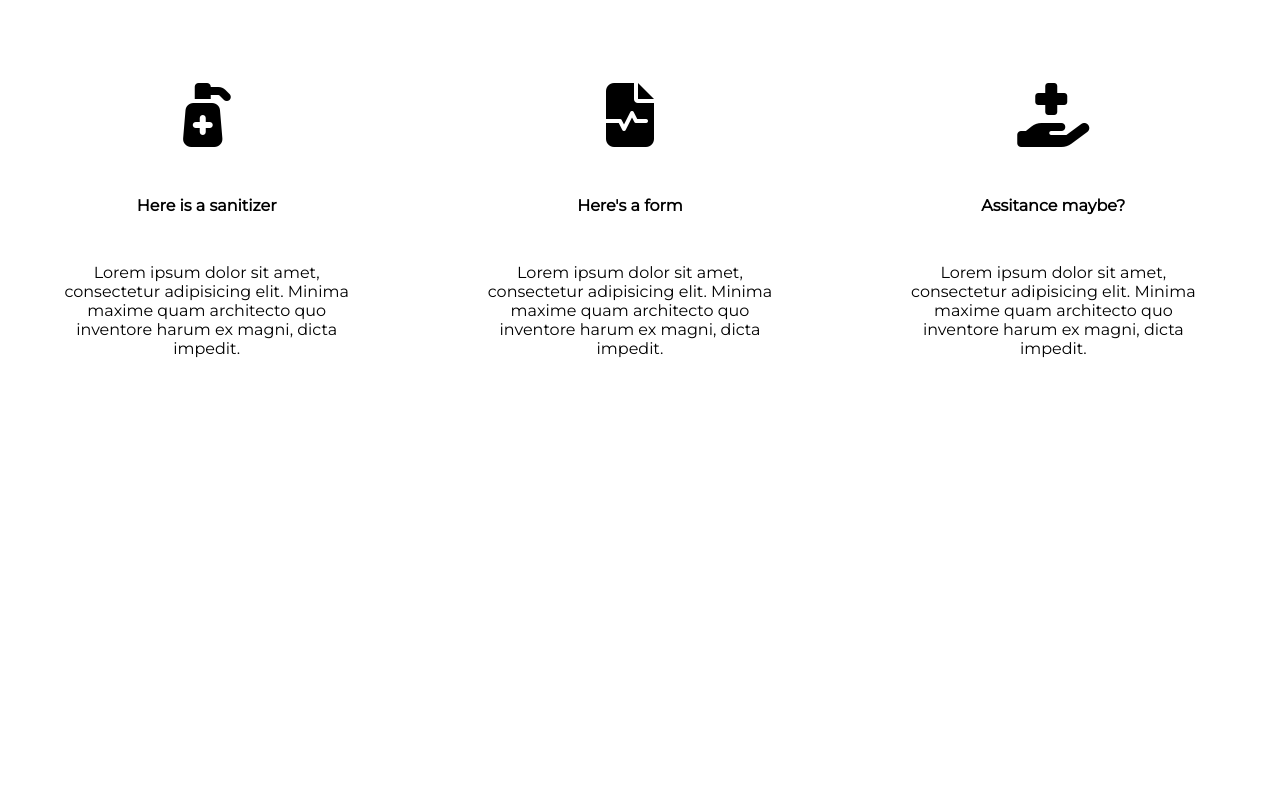
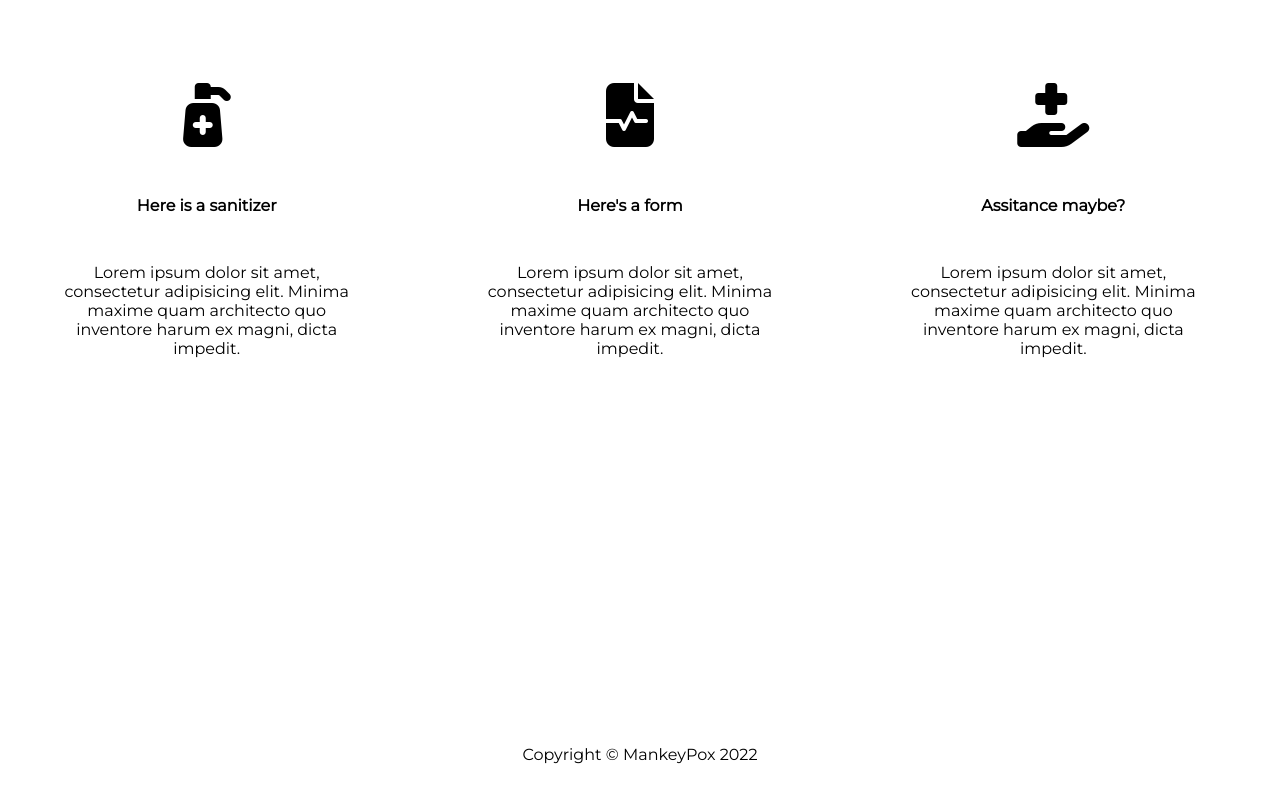
Before and after one commit to kinoshita197083/Grad-Project-React, a React (Create React App) app: page / in a window 1280 px wide. Shown: the part 1130-1930 px from the top of the page. Before the commit the page ends 1840 px from the top, so only its background shows below. Built offline with nearby package versions, Linux system fonts and the light colour scheme.

Commit message:
Footer_Added

```diff
--- a/src/App.js
+++ b/src/App.js
@@ -4,6 +4,7 @@ import './App.css';
 import Home from './components/pages/home';
 import Test1 from './components/pages/test1';
 import Navbar from './components/navbar/Navbar';
+import Footer from './components/Footer';
 
 
 function App() {
@@ -16,6 +17,7 @@ function App() {
           <Route path='/Test1' element={<Test1 />} />
         </Routes>
       </Router>
+      <Footer />
     </div>
   );
 }
--- /dev/null
+++ b/src/components/Footer.css
@@ -0,0 +1,20 @@
+footer {
+    padding: 25px 0;
+    text-align: center;
+    background-color: linear-gradient(90deg, rgb(37, 167, 128), rgba(73, 63, 252, 1) 100%);
+}
+
+footer span.copyright {
+    text-transform: uppercase;
+    text-transform: none;
+    font-family: Montserrat, "Helvetica Neue", Helvetica, Arial, sans-serif;
+    line-height: 40px;
+}
+
+footer ul.quicklinks {
+    margin-bottom: 0;
+    text-transform: uppercase;
+    text-transform: none;
+    font-family: Montserrat, "Helvetica Neue", Helvetica, Arial, sans-serif;
+    line-height: 40px;
+}
--- /dev/null
+++ b/src/components/Footer.js
@@ -0,0 +1,13 @@
+import React, { Component } from 'react'
+import './Footer.css';
+
+
+function Footer() {
+    return (
+        <footer class="col-md-4">
+            <span class="copyright">Copyright © MankeyPox 2022</span>
+        </footer>
+    );
+}
+
+export default Footer;
--- a/src/components/HomeSectionIntro.css
+++ b/src/components/HomeSectionIntro.css
@@ -43,3 +43,7 @@ section p.text-muted {
 section h4.service-heading {
     padding-top: 1rem;
 }
+
+.fa-stack.fa-4x {
+    z-index: -1;
+}
--- a/src/components/HomeSectionIntro.js
+++ b/src/components/HomeSectionIntro.js
@@ -36,7 +36,7 @@ function HomeSectionIntro() {
                     </div>
                 </div>
             </div>
-        </section>
+        </section >
     );
 }
 
```
